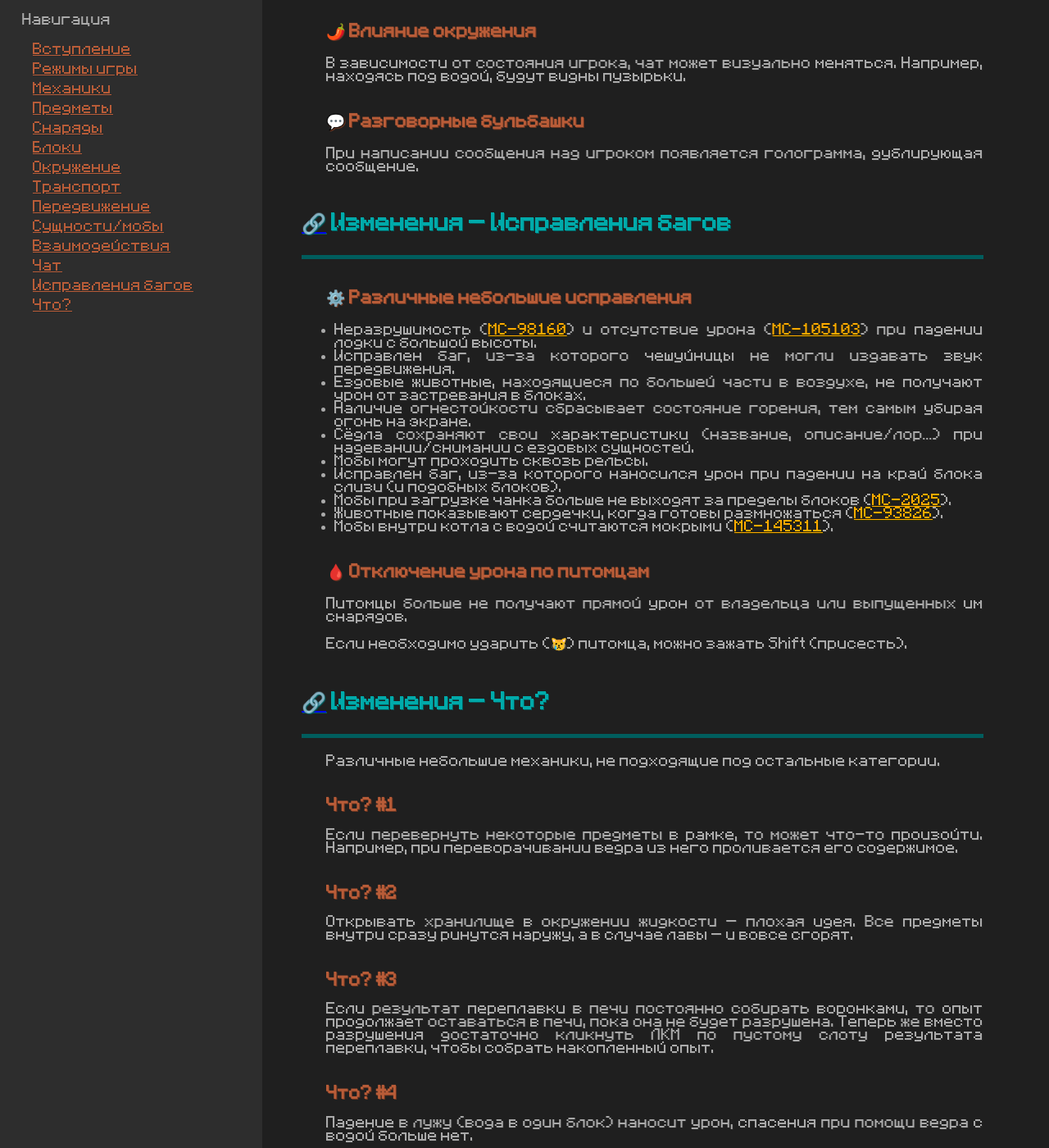
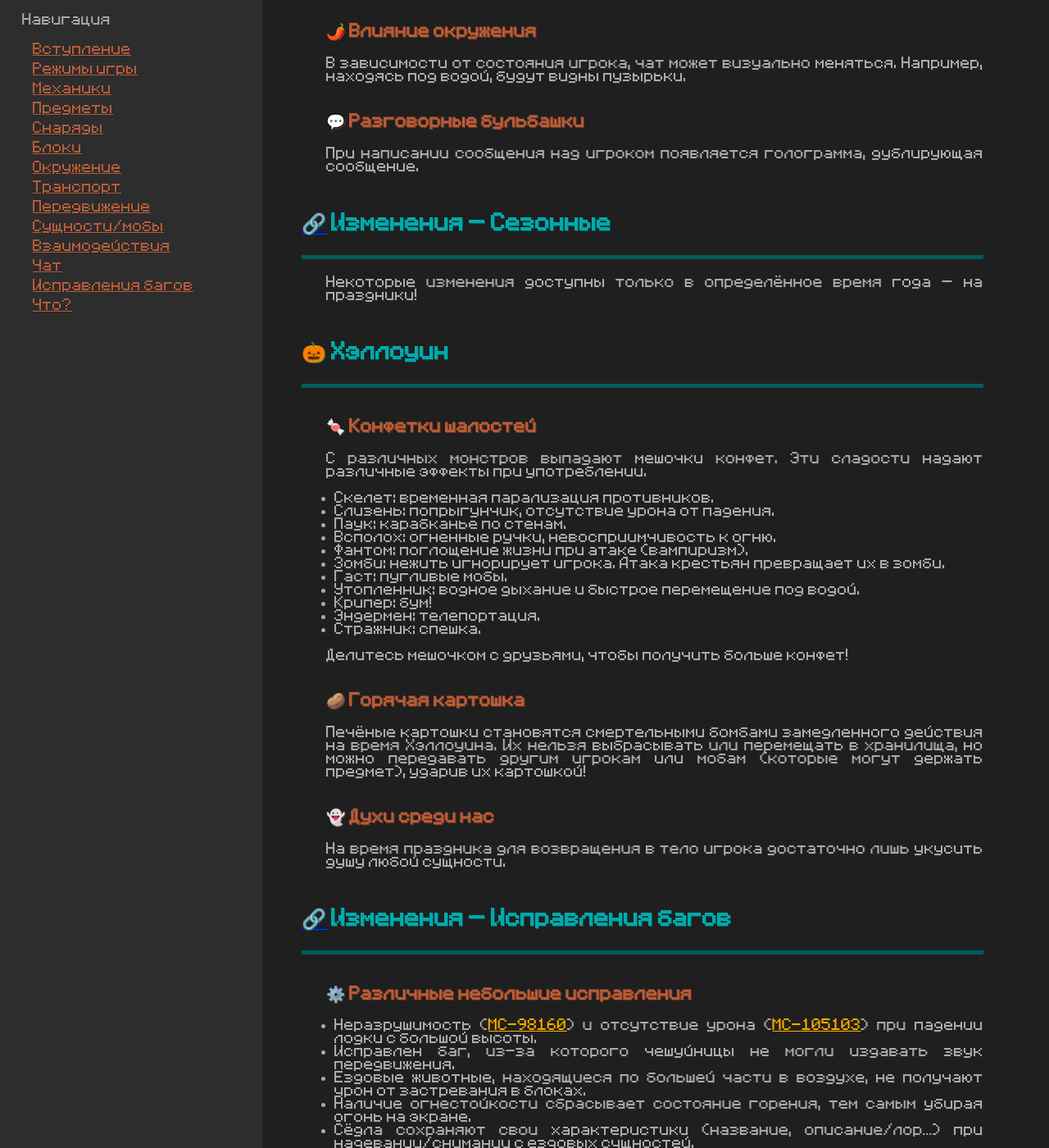
Before and after one commit to SoSeDiKs-Universe/sosediks-universe.github.io, a Jekyll site: the page built from wiki.md, in a window 1280 px wide and 1400 px high, scrolled down 18628 px. Shown: the whole window at 82% size. Built offline with Jekyll 4.4.1, drawn with Linux system fonts in a browser that asks for light colours.

Commit message:
Update wiki.md

```diff
--- a/wiki.md
+++ b/wiki.md
@@ -598,6 +598,36 @@ title: "Добро пожаловать"
 
 
 
+## <a href="#-изменения--сезонные">🔗</a> Изменения — Сезонные
+
+Некоторые изменения доступны только в определённое время года — на праздники!
+
+## 🎃 Хэллоуин
+
+### 🍬 Конфетки шалостей
+С различных монстров выпадают мешочки конфет. Эти сладости надают различные эффекты при употреблении.
+- Скелет: временная парализация противников.
+- Слизень: попрыгунчик, отсутствие урона от падения.
+- Паук: карабканье по стенам.
+- Всполох: огненные ручки, невосприимчивость к огню.
+- Фантом: поглощение жизни при атаке (вампиризм).
+- Зомби: нежить игнорирует игрока. Атака крестьян превращает их в зомби.
+- Гаст: пугливые мобы.
+- Утопленник: водное дыхание и быстрое перемещение под водой.
+- Крипер: бум!
+- Эндермен: телепортация.
+- Стражник: спешка.
+
+Делитесь мешочком с друзьями, чтобы получить больше конфет!
+
+### 🥔 Горячая картошка
+Печёные картошки становятся смертельными бомбами замедленного действия на время Хэллоуина. Их нельзя выбрасывать или перемещать в хранилища, но можно передавать другим игрокам или мобам (которые могут держать предмет), ударив их картошкой!
+
+### 👻 Духи среди нас
+На время праздника для возвращения в тело игрока достаточно лишь укусить душу любой сущности.
+
+
+
 ## <a href="#-изменения--исправления-багов">🔗</a> Изменения — Исправления багов
 
 ### ⚙️ Различные небольшие исправления
```
